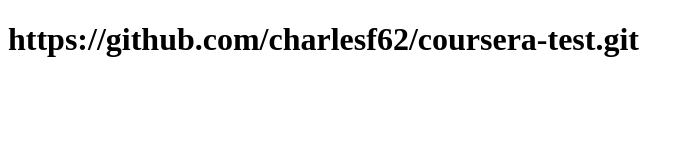
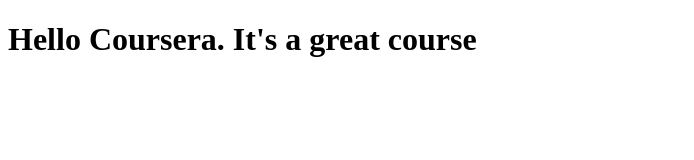
Before and after one commit to charlesf62/coursera-test, a plain HTML site: page site/index.html in a window 1280 px wide. Shown: the whole page, without its empty margins (0-694 px from the left). Drawn offline with Linux system fonts and the light colour scheme.

Commit message:
Small addition to our page content.

```diff
--- a/site/index.html
+++ b/site/index.html
@@ -4,6 +4,6 @@
 	<title>Hello Coursera</title>
 </head>
 <body>
-<h1>https://github.com/charlesf62/coursera-test.git</h1>
+<h1>Hello Coursera. It's a great course</h1>
 </body>
 </html>
```
